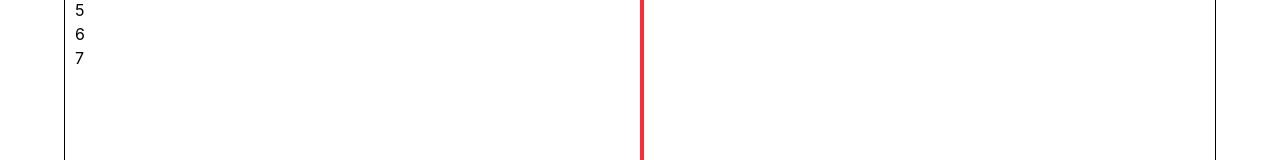
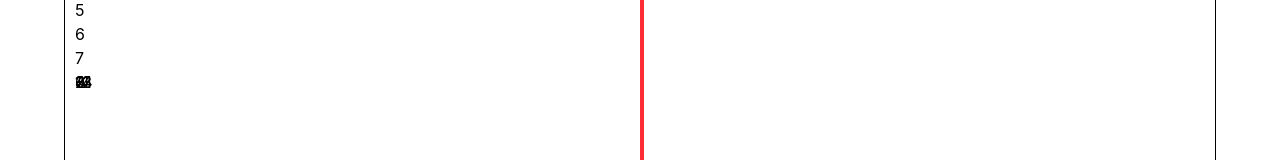
Before and after one commit to DulshanSiriwardhana/CyberHex, a React (Vite) app in the folder ML/ui/visualizations/: page / in a window 1280 px wide. Shown: the part 163-323 px from the top of the page. Built offline with nearby package versions, Linux system fonts and the light colour scheme.

Commit message:
data point init

```diff
--- a/ML/ui/visualizations/src/components/charts/DataPoint.tsx
+++ b/ML/ui/visualizations/src/components/charts/DataPoint.tsx
@@ -1,7 +1,7 @@
-const DataPoint=()=>{
+const DataPoint=({point}:{point: {x: number, y:number}})=>{
     return(
-        <div>
-
+        <div className="absolute">
+            {point.x}
         </div>
     )
 }
--- a/ML/ui/visualizations/src/components/charts/LineChart.tsx
+++ b/ML/ui/visualizations/src/components/charts/LineChart.tsx
@@ -1,6 +1,7 @@
 import { useEffect, useRef, useState } from "react";
 import type { LineChartType } from "../../types/charts";
 import { calcLeftPercent, calcTopPercent } from "../../utils/functions";
+import DataPoint from "./DataPoint";
 
 const LineChart=({info}:{info:LineChartType})=>{
     const {data, domain, range} = info;
@@ -23,6 +24,11 @@ const LineChart=({info}:{info:LineChartType})=>{
                 }
                 {
                     <>
+                        {
+                            points.map((point)=>(
+                                <DataPoint point={point}/>
+                            ))
+                        }
                         <div style={{ top: `${topPercent}%`}} className="absolute w-full left-0 h-0.5 bg-black flex">
                             <div style={{ width: `${leftPercent}%` }} className="h-1 bg-red-500">
 
```
